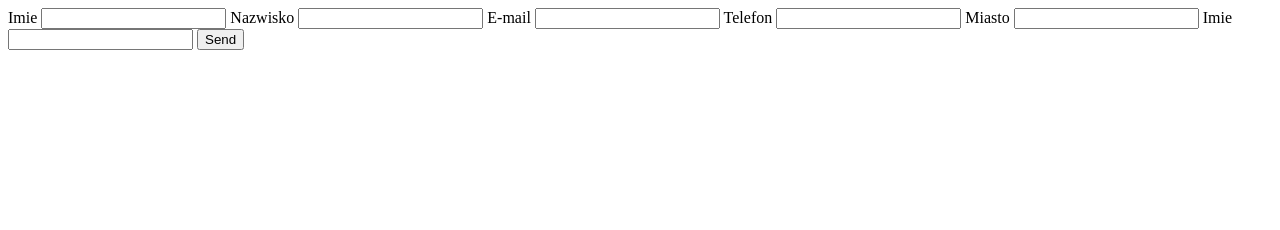
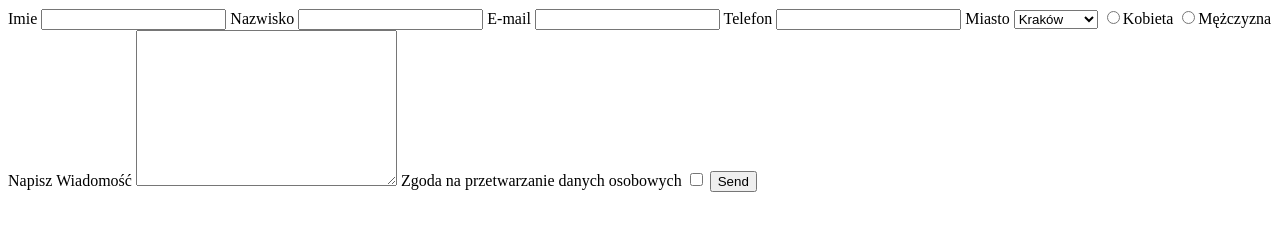
Before and after one commit to khorzon/khorzon.github.io, a plain HTML site: page formularz-html5/index.html in a window 1280 px wide. Drawn offline with Linux system fonts and the light colour scheme.

Commit message:
dodanie formularza z zadan webowych2

```diff
--- a/formularz-html5/index.html
+++ b/formularz-html5/index.html
@@ -5,13 +5,14 @@
     <meta charset="UTF-8">
     <meta name="viewport" content="width=device-width, initial-scale=1.0">
     <meta http-equiv="X-UA-Compatible" content="ie=edge">
+    <link rel="stylesheet" href="css/style.css">
     <title>Document</title>
 </head>
 
 <body>
 
 
-    <div class="formularz">
+    <div id="formularz">
 
 
         <form action="https://formspree.io/your@email.com" method="POST">
@@ -24,14 +25,20 @@
             <label for="telefon">Telefon</label>
             <input type="text" name="telefon">
             <label for="miasto">Miasto</label>
-            <input type="select" name="miasto">
+            <select name="miasto">
+                <option value="Kraków">Kraków</option>
+                <option value="Warszawa">Warszawa</option>
+                <option value="Gdańsk">Gdańsk</option>
+            </select>
 
 
+            <label><input type="radio" name="plec" value="kobieta">Kobieta</label>
+            <label><input type="radio" name="plec" value="mezczyzna">Mężczyzna</label>
 
-
-            <label for="name">Imie</label>
-            <input type="text" name="imie">
-
+            <label for="wiadomosc">Napisz Wiadomość</label>
+            <textarea name="wiadomosc" id="wiadomosc" cols="30" rows="10"></textarea>
+            <label for="zgoda">Zgoda na przetwarzanie danych osobowych </label>
+            <input name="zgoda" type="checkbox">
 
 
 
```
Also changed, not shown: formularz-html5/css/style.css (added).
